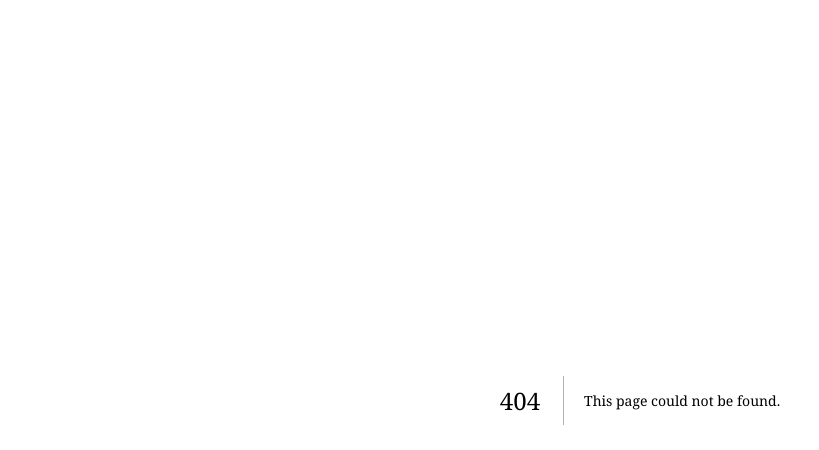
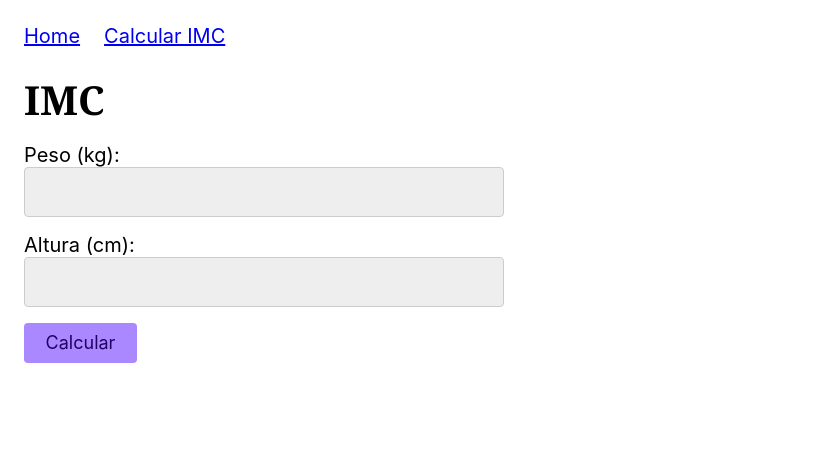
Before and after one commit to mynameiskayky/origamid-next, a Next.js app: page /imc in a window 1280 px wide. Before the commit this address had no page. Shown: the top 450 px of the page, without its empty margins (0-819 px from the left). Built offline with nearby package versions, Linux system fonts and the light colour scheme.

Commit message:
exercise: Calculate IMC - Server and Client Components

```diff
--- /dev/null
+++ b/src/app/imc/page.tsx
@@ -0,0 +1,10 @@
+import CalcularIMC from "../../components/imc";
+
+export default async function ImcPage() {
+  return (
+    <main>
+      <h1>IMC</h1>
+      <CalcularIMC />
+    </main>
+  );
+}
--- a/src/app/layout.tsx
+++ b/src/app/layout.tsx
@@ -1,5 +1,6 @@
 import type { Metadata } from "next";
 import "./globals.css";
+import Link from "next/link";
 
 export const metadata: Metadata = {
   title: "Origamid Next",
@@ -13,7 +14,13 @@ export default function RootLayout({
 }>) {
   return (
     <html lang="pt-BR">
-      <body>{children}</body>
+      <body>
+        <ul className="menu">
+          <li><Link href={'/'}>Home</Link></li>
+          <li><Link href={'/imc'}>Calcular IMC</Link></li>
+        </ul>
+        {children}
+      </body>
     </html>
   );
 }
--- /dev/null
+++ b/src/components/imc.tsx
@@ -0,0 +1,32 @@
+'use client'
+import React, { useState } from "react";
+
+export default function CalcularIMC() {
+  const [altura, setAltura] = useState('')
+  const [peso, setPeso] = useState('')
+  const [imc, setImc] = useState('');
+
+  function calcularIMC() {
+    const alturaMetro = Number(altura) / 100
+    const imcCalculado = Number(peso) / (alturaMetro * alturaMetro)
+
+    setImc(imcCalculado.toFixed(2));
+  }
+
+  return (
+    <div>
+      <form>
+        <label>
+          Peso (kg):
+          <input type="number" id="peso" onChange={(e) => setPeso(e.target.value)} value={peso} />
+        </label>
+        <label>
+          Altura (cm):
+          <input type="number" id="altura" onChange={(e) => setAltura(e.target.value)} value={altura} />
+        </label>
+        <button type="button" onClick={calcularIMC}>Calcular</button>
+      </form>
+      {imc && <h3>Seu IMC é: {imc}</h3>}
+    </div>
+  );
+}
```
